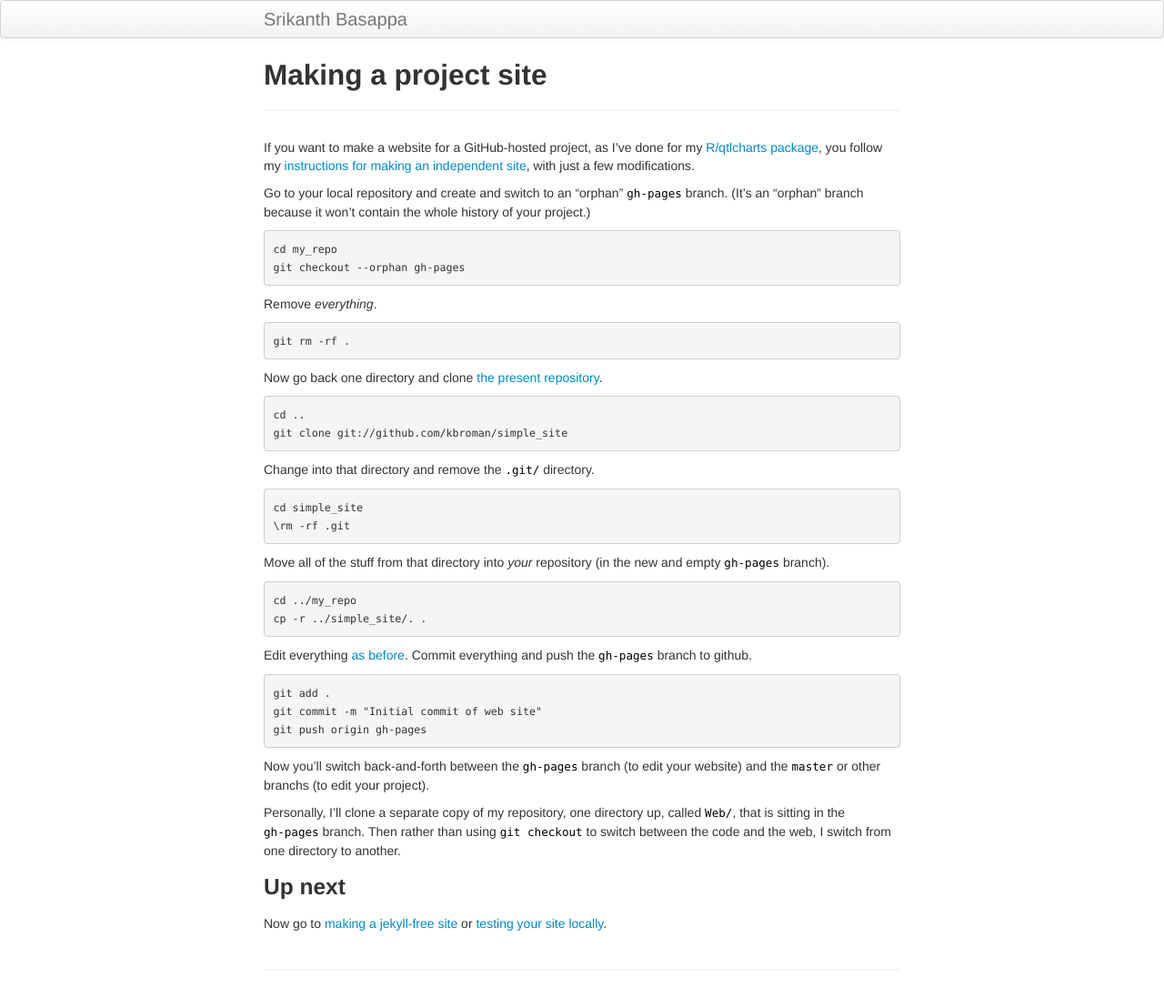
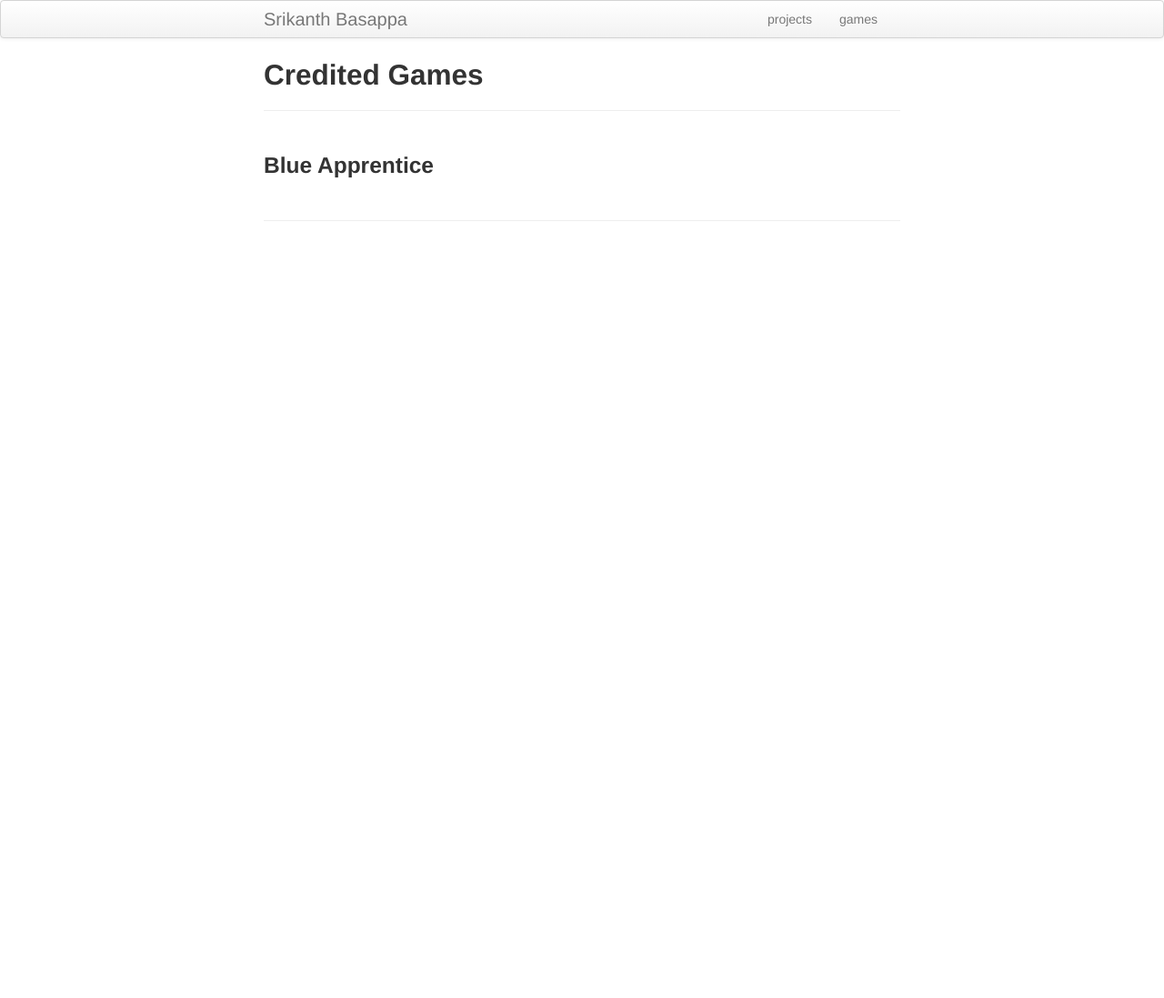
Before and after one commit to sriky/srikanth-basappas-website, a Jekyll site: the page built from pages/games_site.md, in a window 1280 px wide. Shown: the whole page at 91% size. Built offline with Jekyll 4.4.1, drawn with Linux system fonts in a browser that asks for light colours; after the commit the page ends 900 px from its top, so only the background shows below that.

Commit message:
refactor: added nav bar at the top to navigate to projects and games page.
- added text about me self.
- other formatting and styling.

```diff
--- /dev/null
+++ b/GemFile
@@ -0,0 +1,2 @@
+source 'https://rubygems.org'
+gem 'github-pages', group: :jekyll_plugins
--- a/_includes/themes/twitter/default.html
+++ b/_includes/themes/twitter/default.html
@@ -32,6 +32,10 @@
       <div class="navbar-inner">
         <div class="container-narrow">
           <a class="brand" href="{{ HOME_PATH }}">{{ site.title }}</a>
+          <ul class="nav">
+              <li><a href="{{ BASE_PATH }}/pages/projects_site.html">projects</a></li>
+              <li><a href="{{ BASE_PATH }}/pages/games_site.html">games</a></li>
+          </ul>
         </div>
       </div>
     </div>
--- a/pages/games_site.md
+++ b/pages/games_site.md
@@ -1,61 +1,7 @@
 ---
 layout: page
-title: Making a project site
-description: Using GitHub Pages to make a webpage for a GitHub-hosted project
+title: Credited Games
+description: Page listing out all the mobile and console games that Srikanth Basappa contributed in development.
 ---
 
-If you want to make a website for a GitHub-hosted project, as I've
-done for my [R/qtlcharts package](http://kbroman.org/qtlcharts),
-you follow my
-[instructions for making an independent site](independent_site.html),
-with just a few modifications.
-
-Go to your local repository and create and switch to an
-&ldquo;orphan&rdquo; `gh-pages` branch. (It's an &ldquo;orphan&rdquo;
-branch because it won't contain the whole history of your project.)
-
-
-    cd my_repo
-    git checkout --orphan gh-pages
-
-Remove _everything_.
-
-    git rm -rf .
-
-Now go back one directory and clone
-[the present repository](https://github.com/kbroman/simple_site).
-
-    cd ..
-    git clone git://github.com/kbroman/simple_site
-
-Change into that directory and remove the `.git/` directory.
-
-    cd simple_site
-    \rm -rf .git
-
-Move all of the stuff from that directory into _your_ repository
-(in the new and empty `gh-pages` branch).
-
-    cd ../my_repo
-    cp -r ../simple_site/. .
-
-Edit everything [as before](independent_site.html).
-Commit everything and push the `gh-pages` branch to github.
-
-    git add .
-    git commit -m "Initial commit of web site"
-    git push origin gh-pages
-
-Now you'll switch back-and-forth between the `gh-pages` branch (to
-edit your website) and the `master` or other branchs (to edit your
-project).
-
-Personally, I'll clone a separate copy of my repository, one directory
-up, called `Web/`, that is sitting in the `gh-pages` branch. Then
-rather than using `git checkout` to switch between the code and the
-web, I switch from one directory to another.
-
-### Up next
-
-Now go to [making a jekyll-free site](nojekyll.html) or
-[testing your site locally](local_test.html).
+### Blue Apprentice
```
Also changed, not shown: index.md (+11 -4 lines), pages/project_site.md (deleted, +0 -61 lines), pages/projects_site.md (added, +11 -0 lines).
